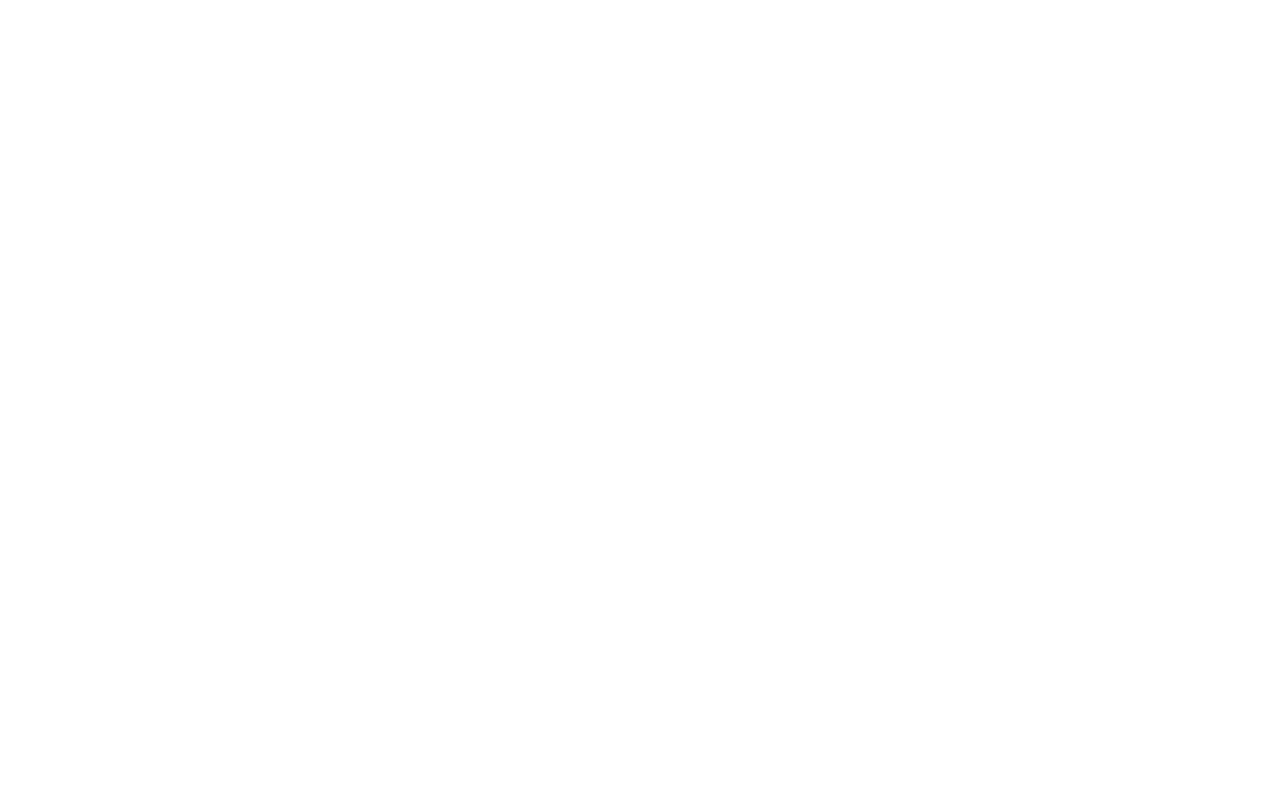
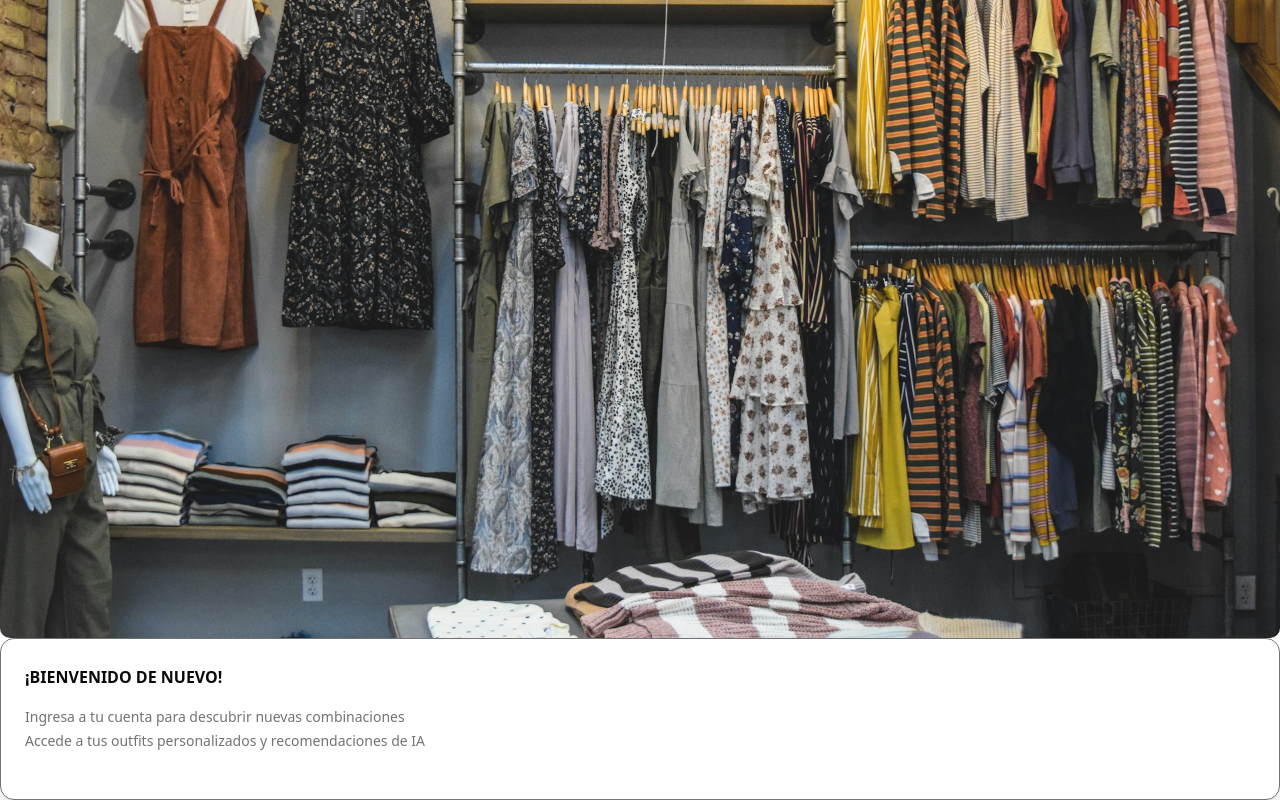
Before and after one commit to codecbros/StyleMind_Frontend-v2, a React (Vite) app: page /login in a window 1280 px wide. Shown: the part 215-1015 px from the top of the page. Before the commit the page ends 800 px from the top, so only its background shows below. Built offline with nearby package versions, Linux system fonts and the light colour scheme.

Commit message:
Add card UI and image to login page

```diff
--- /dev/null
+++ b/src/components/ui/card.tsx
@@ -0,0 +1,92 @@
+import * as React from "react"
+
+import { cn } from "@/lib/utils"
+
+function Card({ className, ...props }: React.ComponentProps<"div">) {
+  return (
+    <div
+      data-slot="card"
+      className={cn(
+        "bg-card text-card-foreground flex flex-col gap-6 rounded-xl border py-6 shadow-sm",
+        className
+      )}
+      {...props}
+    />
+  )
+}
+
+function CardHeader({ className, ...props }: React.ComponentProps<"div">) {
+  return (
+    <div
+      data-slot="card-header"
+      className={cn(
+        "@container/card-header grid auto-rows-min grid-rows-[auto_auto] items-start gap-2 px-6 has-data-[slot=card-action]:grid-cols-[1fr_auto] [.border-b]:pb-6",
+        className
+      )}
+      {...props}
+    />
+  )
+}
+
+function CardTitle({ className, ...props }: React.ComponentProps<"div">) {
+  return (
+    <div
+      data-slot="card-title"
+      className={cn("leading-none font-semibold", className)}
+      {...props}
+    />
+  )
+}
+
+function CardDescription({ className, ...props }: React.ComponentProps<"div">) {
+  return (
+    <div
+      data-slot="card-description"
+      className={cn("text-muted-foreground text-sm", className)}
+      {...props}
+    />
+  )
+}
+
+function CardAction({ className, ...props }: React.ComponentProps<"div">) {
+  return (
+    <div
+      data-slot="card-action"
+      className={cn(
+        "col-start-2 row-span-2 row-start-1 self-start justify-self-end",
+        className
+      )}
+      {...props}
+    />
+  )
+}
+
+function CardContent({ className, ...props }: React.ComponentProps<"div">) {
+  return (
+    <div
+      data-slot="card-content"
+      className={cn("px-6", className)}
+      {...props}
+    />
+  )
+}
+
+function CardFooter({ className, ...props }: React.ComponentProps<"div">) {
+  return (
+    <div
+      data-slot="card-footer"
+      className={cn("flex items-center px-6 [.border-t]:pt-6", className)}
+      {...props}
+    />
+  )
+}
+
+export {
+  Card,
+  CardHeader,
+  CardFooter,
+  CardTitle,
+  CardAction,
+  CardDescription,
+  CardContent,
+}
--- a/src/pages/auth/login.tsx
+++ b/src/pages/auth/login.tsx
@@ -1,7 +1,44 @@
-export default function LoginPage() {
+import authImage from '@/assets/images/authImg.jpg';
+import {
+  Card,
+  CardContent,
+  CardDescription,
+  CardHeader,
+  CardTitle,
+} from '../../components/ui/card';
+
+export default function Login() {
   return (
-    <div>
-      <h1>Login Page</h1>
-    </div>
-  )
+    <>
+      <section className="lg:col-span-1 2xl:col-span-3 mx-auto hidden lg:block ">
+        <img
+          src={authImage}
+          alt="Auth image"
+          width={3000}
+          height={2000}
+          className="object-cover transition-all duration-300 rounded-lg hover:grayscale opacity-90 dark:opacity-75"
+        />
+      </section>
+      <section className="mx-auto w-full lg:col-span-1 2xl:col-span-2">
+        <Card className="border border-muted-foreground shadow-xl">
+          <CardHeader>
+            <CardTitle
+              className={`font-extrabold text-center leading-7 md:text-start uppercase`}
+            >
+              ¡Bienvenido de nuevo!
+            </CardTitle>
+            <div className="space-y-1 pt-2">
+              <CardDescription>
+                Ingresa a tu cuenta para descubrir nuevas combinaciones
+              </CardDescription>
+              <CardDescription className="text-sm text-muted-foreground">
+                Accede a tus outfits personalizados y recomendaciones de IA
+              </CardDescription>
+            </div>
+          </CardHeader>
+          <CardContent></CardContent>
+        </Card>
+      </section>
+    </>
+  );
 }
```
Also changed, not shown: src/routes.tsx (+7 -7 lines), src/assets/images/authImg.jpg (added).
